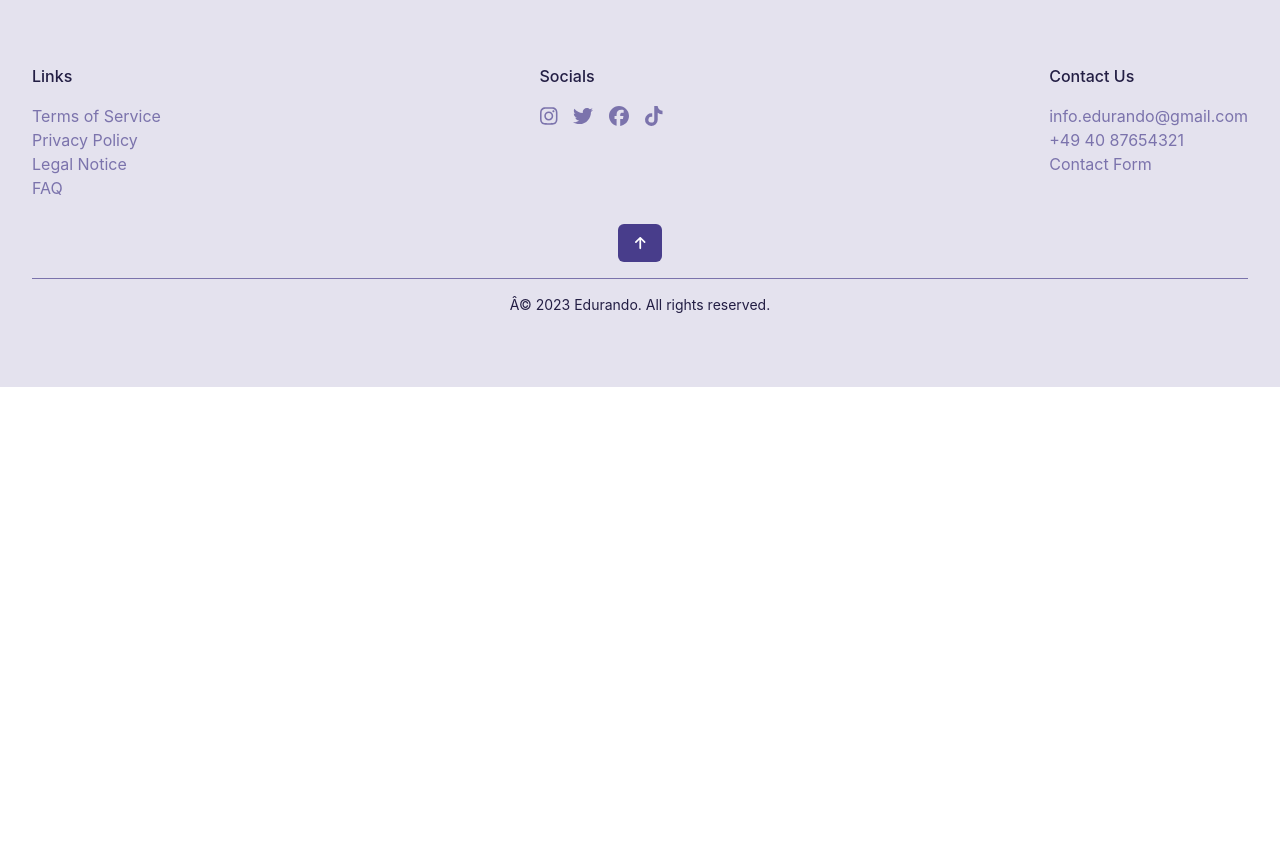
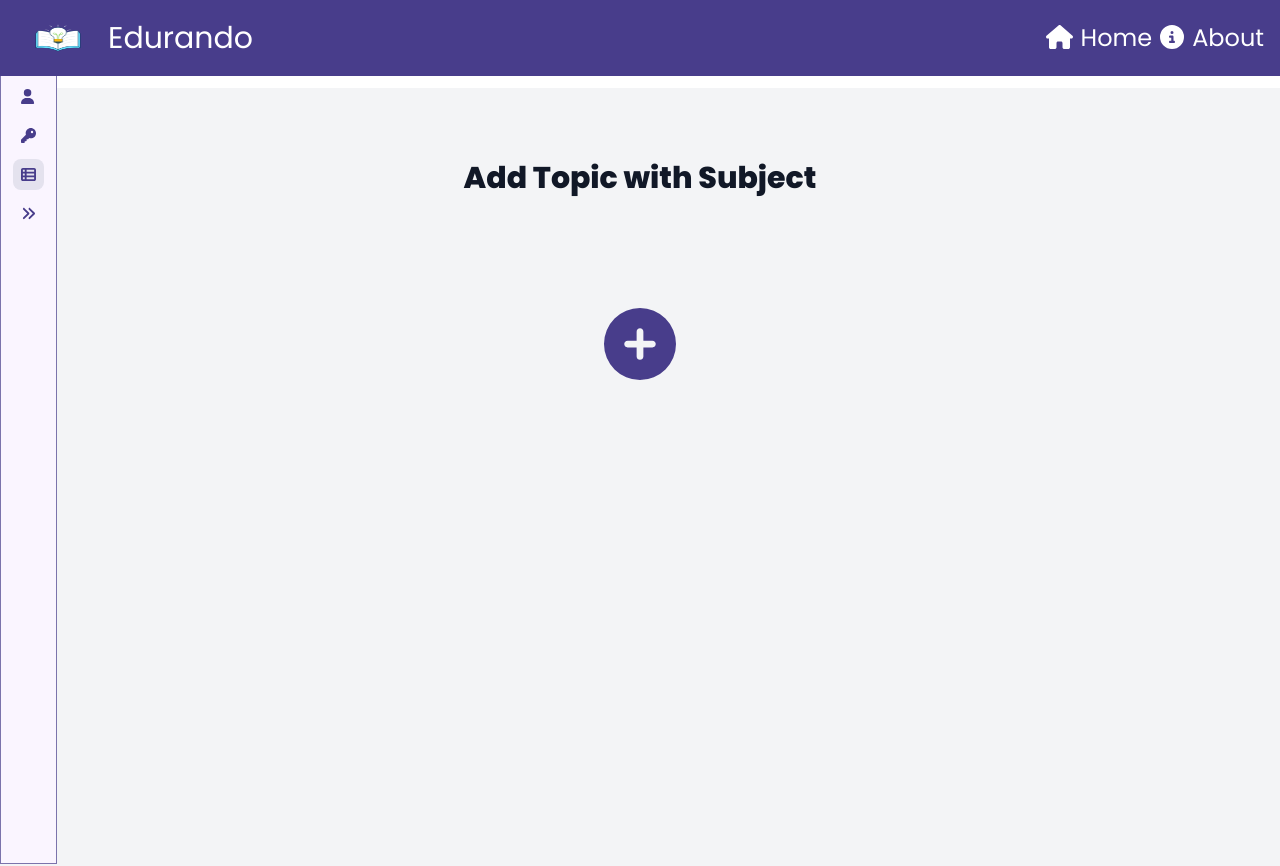
Before and after one commit to altinrushiti/Edurando, a Vue app in the folder Edurando_App/edurando-frontend/: page /SubjectsTopics in a window 1280 px wide. Shown: the top 866 px of the page. Before the commit the page ends 800 px from the top, so only its background shows below. Built offline with nearby package versions, Linux system fonts and the light colour scheme.

Commit message:
E5.1 Subjects und Topics hinzufügen

```diff
--- a/Edurando_App/edurando-frontend/src/main.js
+++ b/Edurando_App/edurando-frontend/src/main.js
@@ -1,7 +1,7 @@
 import { createApp } from 'vue';
 import { library } from '@fortawesome/fontawesome-svg-core';
-import { faFacebook, faTwitter, faInstagram, faTiktok } from '@fortawesome/free-brands-svg-icons';
-import {faArrowUp, faHome, faCircleInfo, faBars, faTimes, faArrowLeft, faUser, faKey, faTableList, faAnglesRight, faAnglesLeft} from '@fortawesome/free-solid-svg-icons'
+import { faFacebook, faTwitter, faInstagram, faTiktok,} from '@fortawesome/free-brands-svg-icons';
+import {faArrowUp, faHome, faCircleInfo, faBars, faTimes, faArrowLeft, faUser, faKey, faTableList, faAnglesRight, faAnglesLeft, faCirclePlus, faCheck} from '@fortawesome/free-solid-svg-icons'
 import { FontAwesomeIcon } from '@fortawesome/vue-fontawesome';
 import '@fortawesome/fontawesome-free/css/all.css';
 import router from './router'
@@ -9,7 +9,7 @@ import App from './App.vue';
 import './assets/main.css';
 import "./axios"
 
-library.add(faFacebook, faTwitter, faInstagram, faTiktok, faArrowUp, faHome, faCircleInfo, faBars, faTimes, faArrowLeft, faUser, faKey, faTableList, faAnglesRight, faAnglesLeft)
+library.add(faFacebook, faTwitter, faInstagram, faTiktok, faArrowUp, faHome, faCircleInfo, faBars, faTimes, faArrowLeft, faUser, faKey, faTableList, faAnglesRight, faAnglesLeft,faCirclePlus,faCheck)
 
 const app = createApp(App);
 app.component('font-awesome-icon', FontAwesomeIcon);
--- a/Edurando_App/edurando-frontend/src/modules/UserUpdate/EditPage.vue
+++ b/Edurando_App/edurando-frontend/src/modules/UserUpdate/EditPage.vue
@@ -21,7 +21,7 @@
                     </RouterLink>
                 </li>
                 <li>
-                    <RouterLink to="/SubjectsTopics" class="flex items-center p-2 rounded-lg hover:bg-[#e4e2ee]">
+                    <RouterLink to="/SubjectsTopics" active-class="bg-[#e4e2ee]" class="flex items-center p-2 rounded-lg hover:bg-[#e4e2ee]">
                         <font-awesome-icon :icon="['fas', 'table-list']" />
                         <span :class="isSidebarOpen ? '' : 'hidden'" class="flex-1 ml-3 whitespace-nowrap">Subjects/Topics</span>
                     </RouterLink>
--- a/Edurando_App/edurando-frontend/src/modules/UserUpdate/components/SubjectsTopic.vue
+++ b/Edurando_App/edurando-frontend/src/modules/UserUpdate/components/SubjectsTopic.vue
@@ -1,13 +1,63 @@
 <template>
-
+  <edit-page></edit-page>
+  <div
+      class="mt-10 min-h-screen bg-gray-100 flex-col items-center justify-center py-12 px-4 sm:px-6 lg:px-8 font-font-family">
+    <h2 class="mt-6 text-center text-3xl font-extrabold text-gray-900">Add Topic with Subject</h2>
+    <div class="mt-8 space-y-6">
+      <div v-if="showButton" class="flex items-center justify-center font-font-family">
+        <button @click="showButton = false">
+          <font-awesome-icon :icon="['fas', 'circle-plus']" class="mt-20 text-7xl text-[#483d8b]"></font-awesome-icon>
+        </button>
+      </div>
+      <div v-else>
+        <form class="flex flex-col items-center w-full">
+          <div class="w-1/2">
+            <label for="subject" class="text-black font-font-family p-2">Subject</label>
+            <input id="subject" name="subject" type="text" v-model="subject" autocomplete="subject"
+                   class="appearance-none rounded-none relative block w-full px-3 py-2 border border-gray-300 placeholder-gray-500 text-gray-900 rounded-t-md focus:ring-purple-500 focus:border-purple-500 focus:z-10 sm:text-sm"
+                   placeholder="Enter Subject">
+          </div>
+          <div class="mt-5 w-1/2">
+            <label for="topic" class="text-black font-font-family p-1">Topic</label>
+            <input id="topic" name="topic" type="text" v-model="topic"
+                   class="appearance-none rounded-none relative block w-full px-3 py-2 border border-gray-300 placeholder-gray-500 text-gray-900 rounded-t-md focus:ring-purple-500 focus:border-purple-500 focus:z-10 sm:text-sm"
+                   placeholder="Enter Topic">
+          </div>
+          <div class="flex justify-center mt-7 space-x-4">
+            <div class="mt-6 mr-8 text-center flex justify-center text-white">
+              <button @click="showButton = true">
+                <font-awesome-icon :icon="['fas', 'arrow-left']" class="text-4xl text-gray-900"/>
+              </button>
+            </div>
+            <div class="mt-6 ml-8 text-center flex justify-center text-white">
+              <button @click="showButton = true">
+                <font-awesome-icon :icon="['fas', 'check']" class="text-4xl text-gray-900"/>
+              </button>
+            </div>
+          </div>
+        </form>
+      </div>
+    </div>
+  </div>
 </template>
 
+
 <script>
+import {FontAwesomeIcon} from '@fortawesome/vue-fontawesome';
+import EditPage from '@/modules/UserUpdate/EditPage.vue';
+
 export default {
-  name: "SubjectsTopic"
+  components: {
+    FontAwesomeIcon,
+    'editPage': EditPage
+  },
+  data() {
+    return {
+      subject: '',
+      topic: '',
+      showButton: true
+    }
+  },
+  methods: {}
 }
 </script>
-
-<style scoped>
-
-</style>
--- a/Edurando_App/edurando-frontend/src/router/index.js
+++ b/Edurando_App/edurando-frontend/src/router/index.js
@@ -42,8 +42,8 @@ const router = createRouter({
             component: ChangePassword
         },
         {
-            path: '/subjecttopics',
-            name: 'subjecttopics',
+            path: '/SubjectsTopics',
+            name: 'SubjectsTopics',
             component: SubjectsTopic
         },
         {
```
